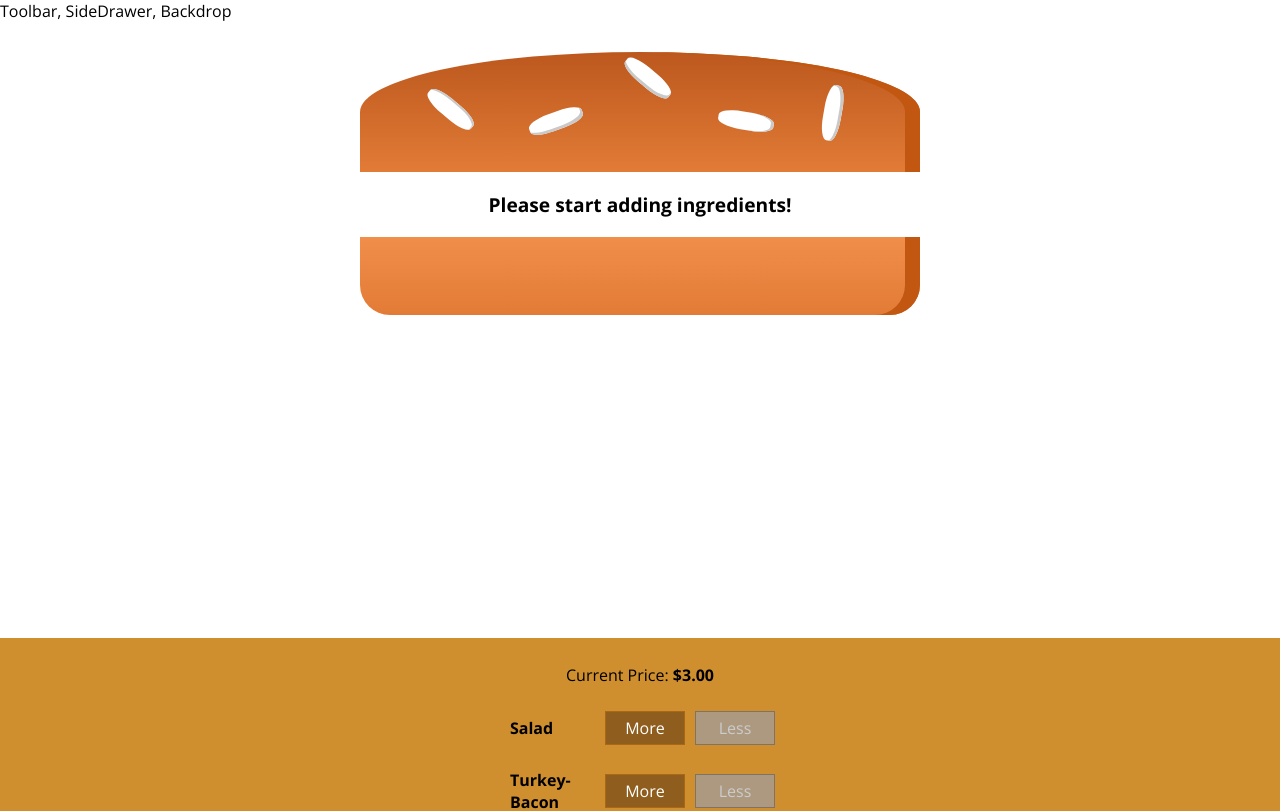
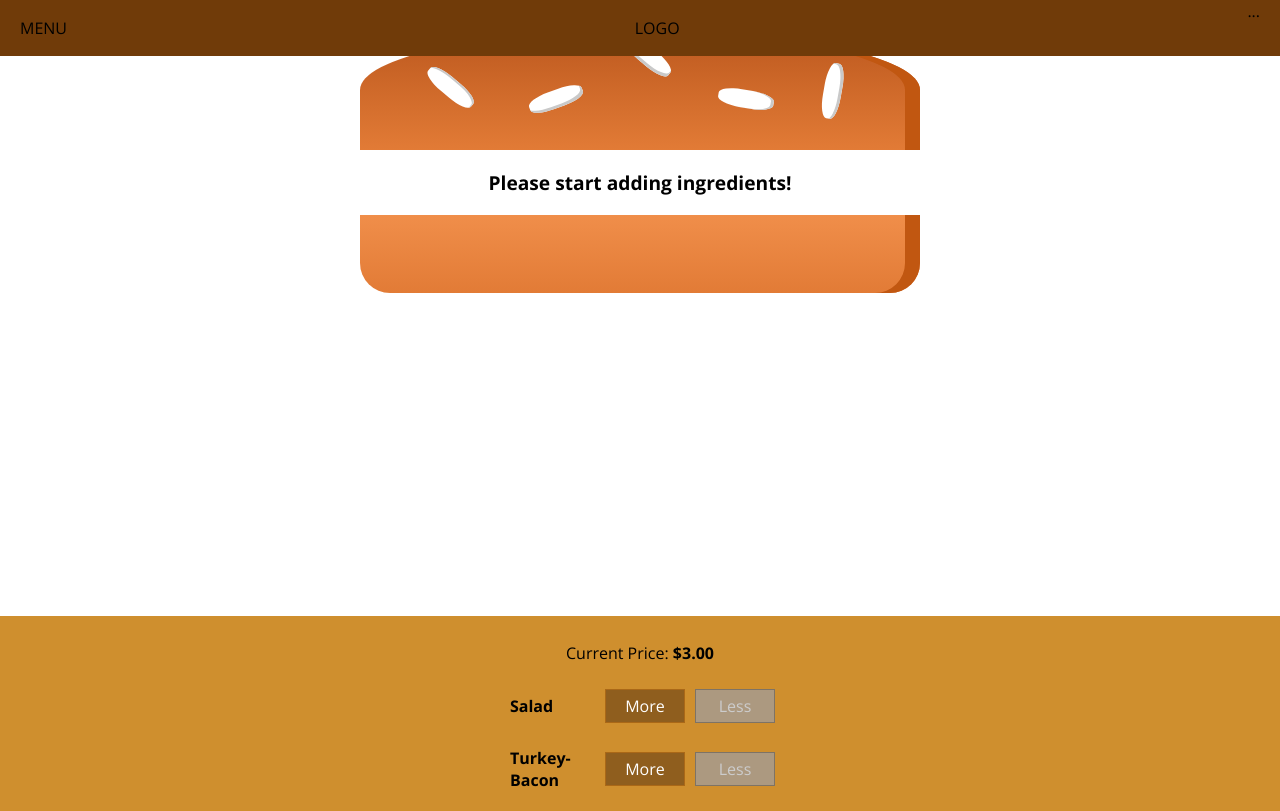
Before and after one commit to majidm55/Burger-Builder, a React app: page / in a window 1280 px wide. Shown: the top 811 px of the page. Built offline with nearby package versions, Linux system fonts and the light colour scheme.

Commit message:
adding toolbar to the UI

```diff
--- a/src/components/Layout/Layout.js
+++ b/src/components/Layout/Layout.js
@@ -1,14 +1,15 @@
 import React from 'react';
 import Aux from '../../hoc/Aux';
 import classes from './Layout.css';
+import Toolbar from '../Navigation/Toolbar/Toolbar';
 
 const layout = (props) => {
   return (
   <Aux>
-  <div>Toolbar, SideDrawer, Backdrop</div>
-  <main className={classes.Content}>
-    {props.children}
-  </main>
+    <Toolbar />
+    <main className={classes.Content}>
+      {props.children}
+    </main>
   </Aux>
   );
 };
--- /dev/null
+++ b/src/components/Navigation/Toolbar/Toolbar.css
@@ -0,0 +1,19 @@
+.Toolbar {
+  height: 56px;
+  width: 100%;
+  position: fixed;
+  top: 0;
+  left: 0;
+  background-color: #703b09;
+  display: flex;
+  justify-content: space-between;
+  align-items: center;
+  padding: 0 20px;
+  box-sizing: border-box;
+  z-index: 90;
+}
+
+.Toolbar nav {
+  height: 100%;
+
+}
--- /dev/null
+++ b/src/components/Navigation/Toolbar/Toolbar.js
@@ -0,0 +1,14 @@
+import React from 'react'
+import classes from './Toolbar.css';
+
+const toolbar = (props) => (
+  <header className={classes.Toolbar}>
+    <div>MENU</div>
+    <div>LOGO</div>
+    <nav>
+      ...
+    </nav>
+  </header>
+);
+
+export default toolbar;
```
